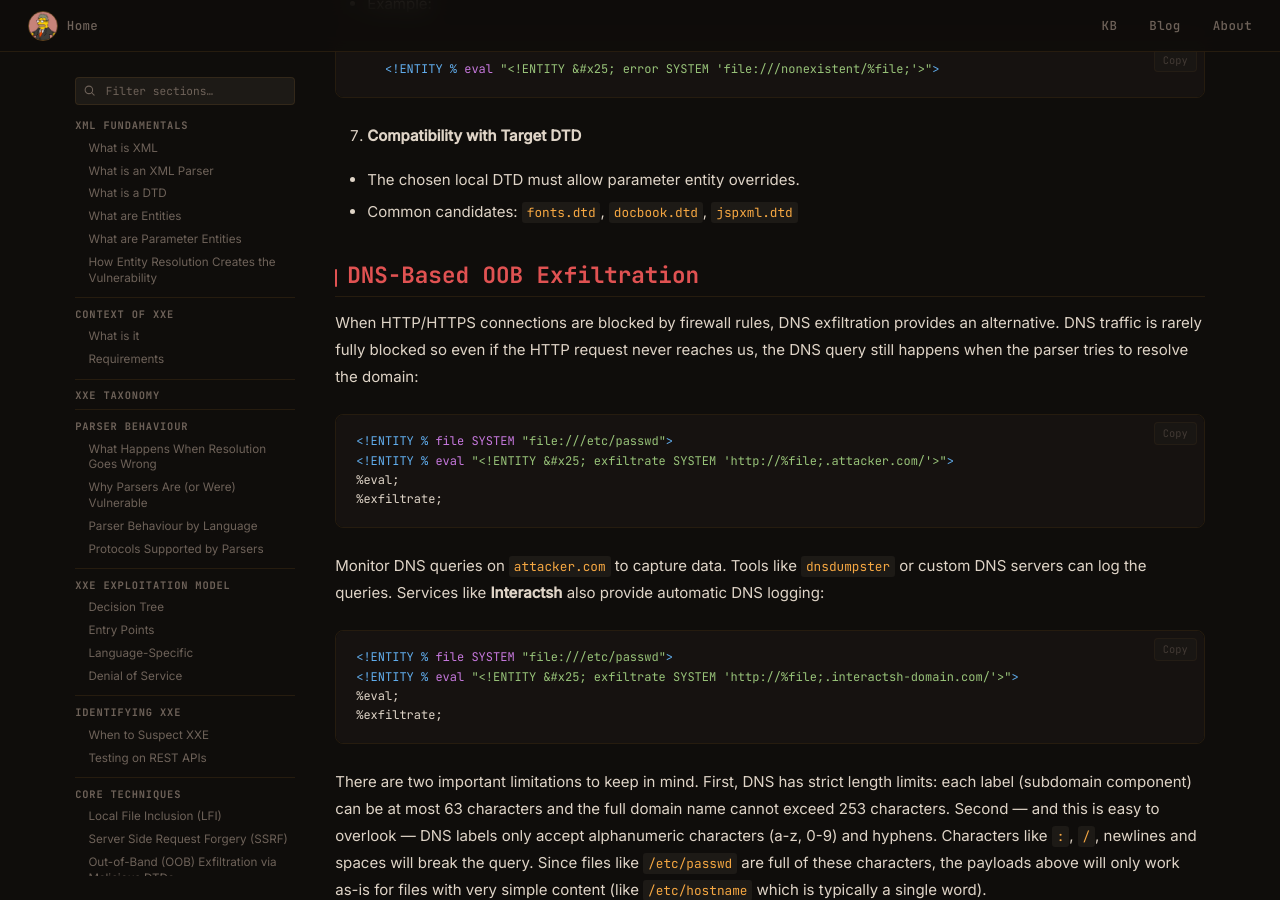
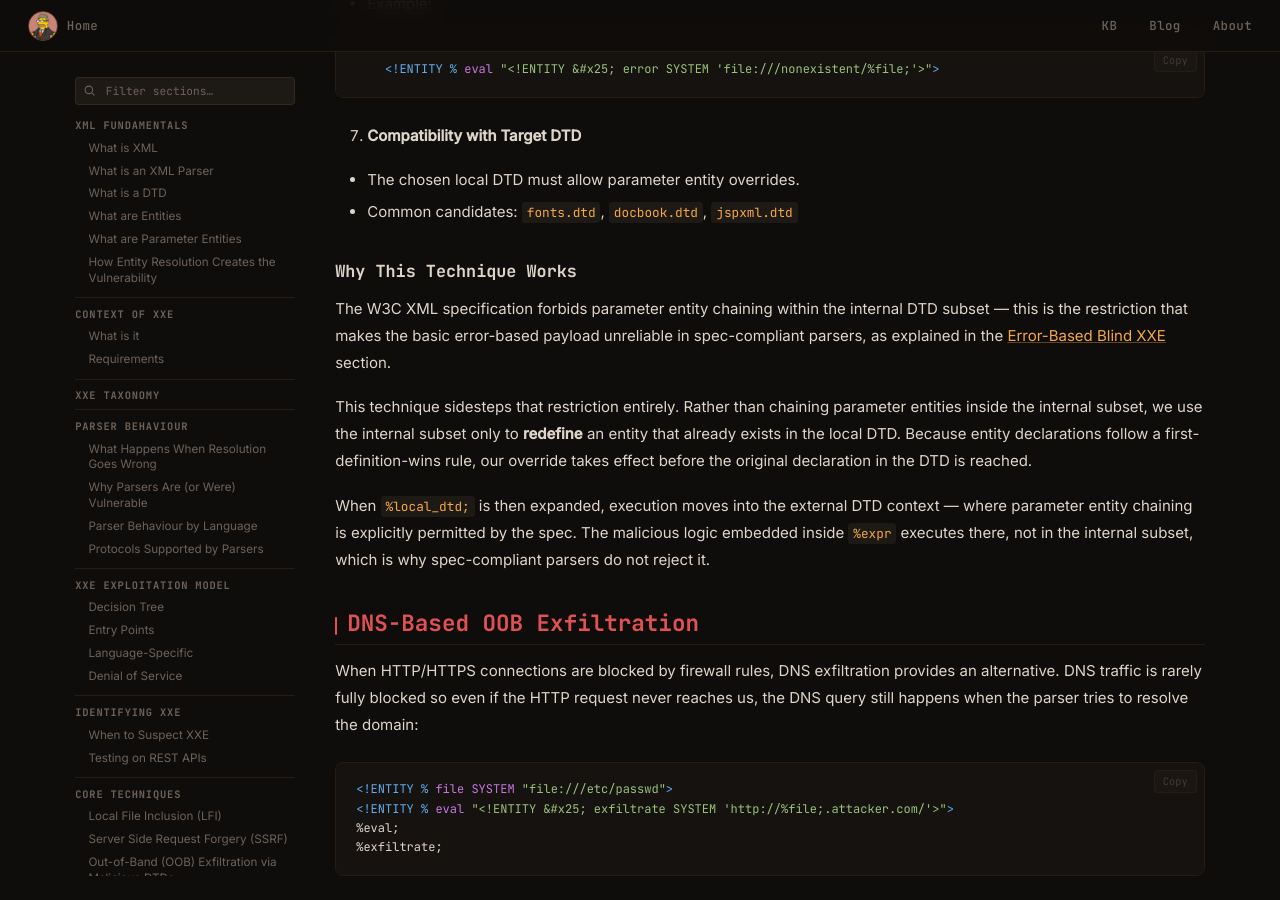
Before and after one commit to HansMolemanPNG/hansmolemanpng.github.io, an MkDocs documentation site: the page built from docs/kb/injection-attacks/xxe.md, in a window 1280 px wide and 900 px high, scrolled down 37782 px. Built offline with MkDocs 1.6.1, drawn with Linux system fonts in a browser that asks for light colours; nearby versions of some CDN libraries; comment, search, counter and statistics services are not loaded.

Commit message:
Update xxe.md

```diff
--- a/docs/kb/injection-attacks/xxe.md
+++ b/docs/kb/injection-attacks/xxe.md
@@ -1411,6 +1411,14 @@ Creating a working payload for local DTD-based XXE exploitation requires careful
 - The chosen local DTD must allow parameter entity overrides.
 - Common candidates: `fonts.dtd`, `docbook.dtd`, `jspxml.dtd`
 
+### Why This Technique Works
+
+The W3C XML specification forbids parameter entity chaining within the internal DTD subset — this is the restriction that makes the basic error-based payload unreliable in spec-compliant parsers, as explained in the [Error-Based Blind XXE](#error-based-blind-xxe) section.
+
+This technique sidesteps that restriction entirely. Rather than chaining parameter entities inside the internal subset, we use the internal subset only to **redefine** an entity that already exists in the local DTD. Because entity declarations follow a first-definition-wins rule, our override takes effect before the original declaration in the DTD is reached.
+
+When `%local_dtd;` is then expanded, execution moves into the external DTD context — where parameter entity chaining is explicitly permitted by the spec. The malicious logic embedded inside `%expr` executes there, not in the internal subset, which is why spec-compliant parsers do not reject it.
+
 ## DNS-Based OOB Exfiltration
 
 When HTTP/HTTPS connections are blocked by firewall rules, DNS exfiltration provides an alternative. DNS traffic is rarely fully blocked so even if the HTTP request never reaches us, the DNS query still happens when the parser tries to resolve the domain:
```
